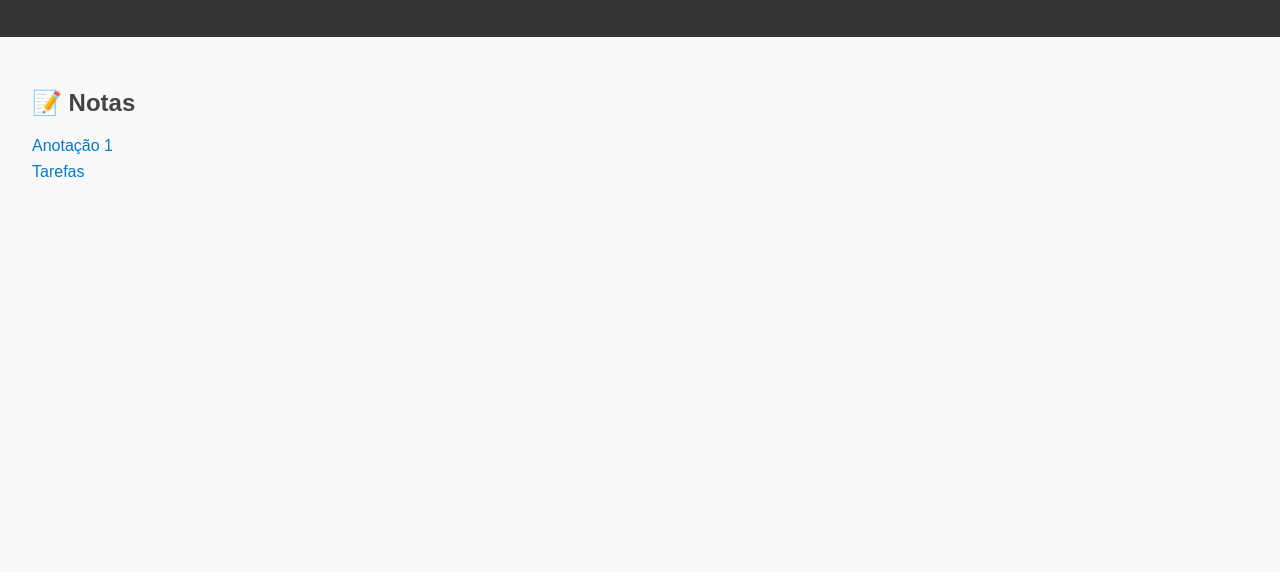
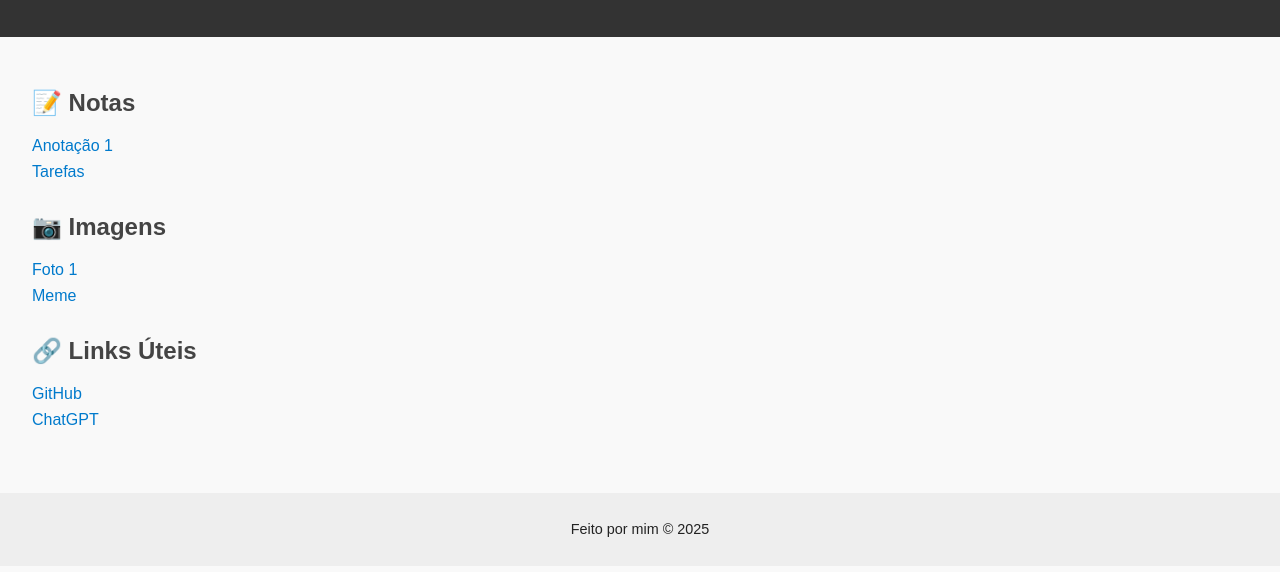
Before and after one commit to davimlindo2023/archive-storing, a plain HTML site: page index.html in a window 1280 px wide. Shown: the part 126-698 px from the top of the page. Drawn offline with Linux system fonts and the light colour scheme.

Commit message:
Update index.html

```diff
--- a/index.html
+++ b/index.html
@@ -20,3 +20,26 @@
         <li><a href="notas/tarefas.html" target="_blank">Tarefas</a></li>
       </ul>
     </section>
+
+    <section>
+      <h2>📷 Imagens</h2>
+      <ul>
+        <li><a href="imagens/foto1.png" target="_blank">Foto 1</a></li>
+        <li><a href="imagens/meme.jpg" target="_blank">Meme</a></li>
+      </ul>
+    </section>
+
+    <section>
+      <h2>🔗 Links Úteis</h2>
+      <ul>
+        <li><a href="https://github.com" target="_blank">GitHub</a></li>
+        <li><a href="https://chat.openai.com" target="_blank">ChatGPT</a></li>
+      </ul>
+    </section>
+  </main>
+
+  <footer>
+    <p>Feito por mim © 2025</p>
+  </footer>
+</body>
+</html>
```
